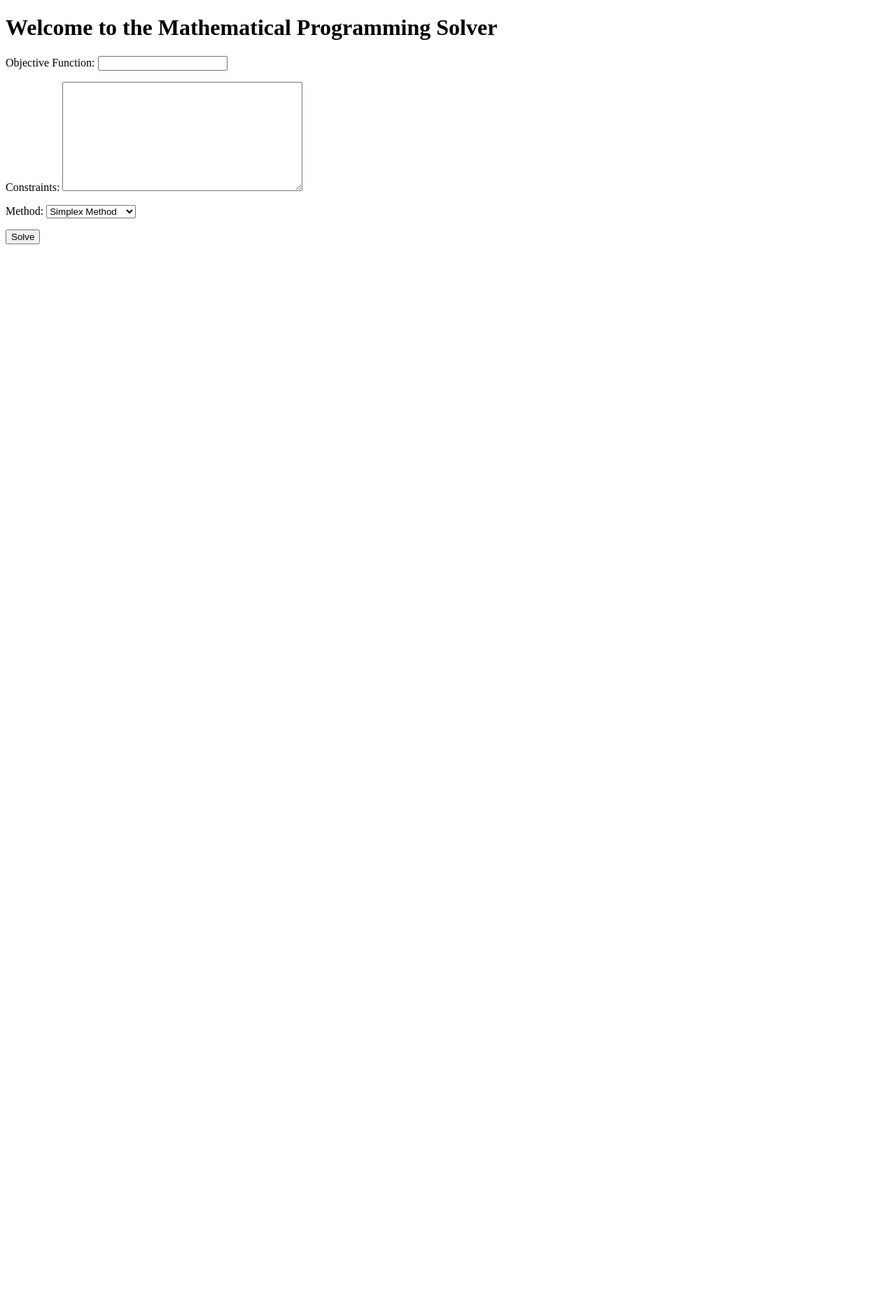
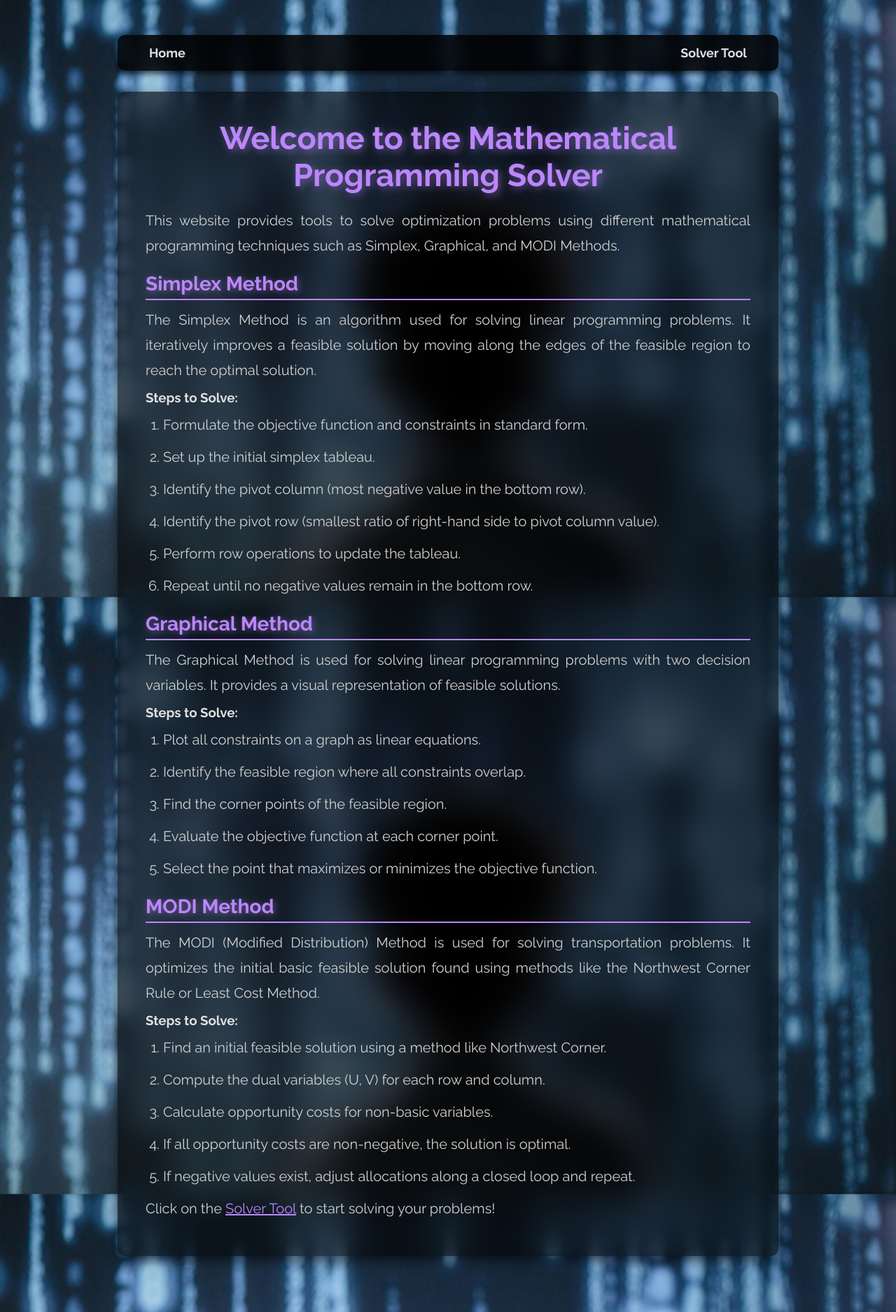
Before and after one commit to Charan545/MP_Project, a Django app: page / in a window 1280 px wide. Shown: the whole page at 70% size. Before the commit the page ends 349 px from the top, so only its background shows below. Run offline with Django 5.2, Linux system fonts and the light colour scheme.

Commit message:
Second Commit

```diff
--- /dev/null
+++ b/mysite/optimization/templates/optimization/home.html
@@ -0,0 +1,148 @@
+<!DOCTYPE html>
+<html lang="en">
+<head>
+    <meta charset="UTF-8">
+    <meta name="viewport" content="width=device-width, initial-scale=1.0">
+    <title>Mathematical Programming</title>
+    <style>
+        @import url('https://fonts.googleapis.com/css2?family=Raleway:wght@300;400;700&display=swap');
+
+        * {
+            margin: 0;
+            padding: 0;
+            box-sizing: border-box;
+        }
+        body {
+            font-family: 'Raleway', sans-serif;
+            background: url('/static/background.jpg') no-repeat center center fixed;
+            background-size: cover;
+            background-color: #0D0D0D;
+            color: #E0E0E0;
+            text-align: center;
+            padding: 50px;
+        }
+        .navbar {
+            display: flex;
+            justify-content: space-between;
+            align-items: center;
+            padding: 15px 30px;
+            background: rgba(0, 0, 0, 0.85);
+            backdrop-filter: blur(12px);
+            width: 80%;
+            margin: 0 auto;
+            border-radius: 10px;
+            box-shadow: 0px 4px 10px rgba(0, 0, 0, 0.7);
+        }
+        .navbar a {
+            color: #E0E0E0;
+            text-decoration: none;
+            font-size: 18px;
+            margin: 0 15px;
+            font-weight: 600;
+            transition: 0.3s;
+        }
+        .navbar a:hover {
+            color: #BB86FC;
+        }
+        .content {
+            width: 80%;
+            margin: 30px auto;
+            background: rgba(0, 0, 0, 0.6);
+            backdrop-filter: blur(25px);
+            padding: 40px;
+            border-radius: 10px;
+            text-align: left;
+            box-shadow: 0 6px 18px rgba(0, 0, 0, 0.6);
+        }
+        h1 {
+            font-size: 45px;
+            font-weight: 700;
+            margin-bottom: 20px;
+            color: #BB86FC;
+            text-align: center;
+            text-shadow: 3px 3px 12px rgba(187, 134, 252, 0.5);
+        }
+        h2 {
+            font-size: 28px;
+            font-weight: 600;
+            margin-top: 20px;
+            color: #BB86FC;
+            border-bottom: 2px solid #BB86FC;
+            padding-bottom: 5px;
+            text-shadow: 2px 2px 10px rgba(187, 134, 252, 0.5);
+        }
+        p, li {
+            font-size: 20px;
+            line-height: 1.8;
+            text-align: justify;
+            margin: 10px 0;
+            color: #D0D0D0;
+        }
+        ol {
+            padding-left: 25px;
+        }
+    </style>
+</head>
+<body>
+    <div class="navbar">
+        <a href="#">Home</a>
+        <a href="/solve">Solver Tool</a>
+    </div>
+    <div class="content">
+        <h1>Welcome to the Mathematical Programming Solver</h1>
+        <p>
+            This website provides tools to solve optimization problems using
+            different mathematical programming techniques such as Simplex, Graphical, and MODI Methods.
+        </p>
+
+        <h2>Simplex Method</h2>
+        <p>
+            The Simplex Method is an algorithm used for solving linear programming problems.
+            It iteratively improves a feasible solution by moving along the edges of the
+            feasible region to reach the optimal solution.
+        </p>
+        <h3>Steps to Solve:</h3>
+        <ol>
+            <li>Formulate the objective function and constraints in standard form.</li>
+            <li>Set up the initial simplex tableau.</li>
+            <li>Identify the pivot column (most negative value in the bottom row).</li>
+            <li>Identify the pivot row (smallest ratio of right-hand side to pivot column value).</li>
+            <li>Perform row operations to update the tableau.</li>
+            <li>Repeat until no negative values remain in the bottom row.</li>
+        </ol>
+
+        <h2>Graphical Method</h2>
+        <p>
+            The Graphical Method is used for solving linear programming problems with
+            two decision variables. It provides a visual representation of feasible solutions.
+        </p>
+        <h3>Steps to Solve:</h3>
+        <ol>
+            <li>Plot all constraints on a graph as linear equations.</li>
+            <li>Identify the feasible region where all constraints overlap.</li>
+            <li>Find the corner points of the feasible region.</li>
+            <li>Evaluate the objective function at each corner point.</li>
+            <li>Select the point that maximizes or minimizes the objective function.</li>
+        </ol>
+
+        <h2>MODI Method</h2>
+        <p>
+            The MODI (Modified Distribution) Method is used for solving transportation problems.
+            It optimizes the initial basic feasible solution found using methods like the
+            Northwest Corner Rule or Least Cost Method.
+        </p>
+        <h3>Steps to Solve:</h3>
+        <ol>
+            <li>Find an initial feasible solution using a method like Northwest Corner.</li>
+            <li>Compute the dual variables (U, V) for each row and column.</li>
+            <li>Calculate opportunity costs for non-basic variables.</li>
+            <li>If all opportunity costs are non-negative, the solution is optimal.</li>
+            <li>If negative values exist, adjust allocations along a closed loop and repeat.</li>
+        </ol>
+
+        <p>
+            Click on the <a href="/solve" style="color:#BB86FC;">Solver Tool</a> to start solving your problems!
+        </p>
+    </div>
+</body>
+</html>
--- a/mysite/optimization/templates/optimization/index.html
+++ b/mysite/optimization/templates/optimization/index.html
@@ -4,13 +4,88 @@
     <meta charset="UTF-8">
     <meta name="viewport" content="width=device-width, initial-scale=1.0">
     <title>Mathematical Programming</title>
+    <style>
+        @import url('https://fonts.googleapis.com/css2?family=Poppins:wght@300;400;600&display=swap');
+
+        * {
+            margin: 0;
+            padding: 0;
+            box-sizing: border-box;
+        }
+        body {
+            font-family: 'Poppins', sans-serif;
+            background: url('/static/background1.jpg') no-repeat center center fixed;
+            background-size: cover;
+            background-color: rgba(0, 0, 0, 0.6); /* Darkened background */
+            display: flex;
+            justify-content: center;
+            align-items: center;
+            height: 100vh;
+            color: white;
+        }
+        .container {
+            background: rgba(0, 0, 0, 0.5); /* Darkened transparent box */
+            padding: 30px;
+            border-radius: 15px;
+            backdrop-filter: blur(15px);
+            text-align: center;
+            box-shadow: 0 6px 15px rgba(0, 0, 0, 0.4);
+            max-width: 500px;
+            width: 90%;
+            position: absolute;
+            top: 50%;
+            left: 50%;
+            transform: translate(-50%, -50%);
+        }
+        h1 {
+            font-size: 28px;
+            font-weight: 600;
+            margin-bottom: 20px;
+            color: #f8f9fa;
+            text-shadow: 2px 2px 10px rgba(0, 0, 0, 0.5);
+        }
+        form {
+            display: flex;
+            flex-direction: column;
+        }
+        input, textarea, select {
+            margin: 10px 0;
+            padding: 12px;
+            border: none;
+            border-radius: 8px;
+            font-size: 16px;
+            background: rgba(255, 255, 255, 0.2);
+            color: white;
+            outline: none;
+        }
+        input::placeholder, textarea::placeholder {
+            color: rgba(255, 255, 255, 0.7);
+        }
+        button {
+            background: linear-gradient(135deg, #007BFF, #0056b3);
+            color: white;
+            cursor: pointer;
+            transition: all 0.3s ease;
+            padding: 12px;
+            border-radius: 8px;
+            font-size: 18px;
+            font-weight: 600;
+            text-transform: uppercase;
+        }
+        button:hover {
+            background: linear-gradient(135deg, #0056b3, #003f7f);
+            transform: scale(1.05);
+        }
+    </style>
 </head>
 <body>
-    <h1>Welcome to the Mathematical Programming Solver</h1>
-    <form method="post" action="/solve/">
-        {% csrf_token %}
-        {{ form.as_p }}
-        <button type="submit">Solve</button>
-    </form>
+    <div class="container">
+        <h1>Mathematical Programming Solver</h1>
+        <form method="post" action="/solve/">
+            {% csrf_token %}
+            {{ form.as_p }}
+            <button type="submit">Solve</button>
+        </form>
+    </div>
 </body>
 </html>
--- a/mysite/optimization/urls.py
+++ b/mysite/optimization/urls.py
@@ -2,6 +2,6 @@ from django.urls import path
 from . import views
 
 urlpatterns = [
-    path('', views.index, name='index'),
+    path('', views.home, name='home'),
     path('solve/', views.solve, name='solve'),
 ]
--- a/mysite/optimization/views.py
+++ b/mysite/optimization/views.py
@@ -5,6 +5,11 @@ import numpy as np
 import matplotlib.pyplot as plt
 import os
 from scipy.optimize import linprog
+from django.shortcuts import render
+
+def home(request):
+    return render(request, 'optimization/home.html')
+
 
 def index(request):
     form = OptimizationForm()
@@ -20,8 +25,12 @@ def solve(request):
 
             if method == 'simplex':
                 solution = solve_simplex(obj_func, constraints)
+            elif method == 'graphical':
+                solution = solve_graphical(obj_func, constraints)
+            elif method == 'modi':
+                solution = solve_modi(obj_func, constraints)
             else:
-                solution = solve_graphical(obj_func, constraints)
+                solution = "Invalid method selected."
 
             return render(request, 'optimization/result.html', {'solution': solution})
     else:
@@ -30,48 +39,34 @@ def solve(request):
 
 def solve_simplex(obj_func, constraints):
     try:
-        # Convert objective function into an array
-        c = np.array([float(x) for x in obj_func.strip().split()])  # Strip spaces
-
+        c = np.array([float(x) for x in obj_func.strip().split()])
         lhs_ineq = []
         rhs_ineq = []
-
-        # Process each constraint
-        for constraint in constraints.strip().split("\n"):  # Split constraints line by line
-            parts = constraint.strip().split("<=")  # Split by '<='
+        for constraint in constraints.strip().split("\n"):
+            parts = constraint.strip().split("<=")
             if len(parts) != 2:
                 return "Error: Invalid constraint format."
-
-            lhs_ineq.append([float(x) for x in parts[0].strip().split()])  # Convert left-hand side to floats
-            rhs_ineq.append(float(parts[1].strip()))  # Convert right-hand side to float
-
-        # Convert to numpy arrays
+            lhs_ineq.append([float(x) for x in parts[0].strip().split()])
+            rhs_ineq.append(float(parts[1].strip()))
         A_ub = np.array(lhs_ineq)
         b_ub = np.array(rhs_ineq)
-
-        # Solve using Simplex Method (negate c for maximization)
         res = linprog(-c, A_ub=A_ub, b_ub=b_ub, method='simplex')
-
-        return f'Optimal Solution: {res.x}, Objective Value: {-res.fun}'  # Negate result for maximization
+        return f'Optimal Solution: {res.x}, Objective Value: {-res.fun}'
     except Exception as e:
         return f'Error: {e}'
 
 def solve_graphical(obj_func, constraints):
     try:
         plt.figure()
-        for constraint in constraints.strip().split("\n"):  # Process each constraint
-            parts = constraint.strip().split("<=")  # Split by '<='
+        for constraint in constraints.strip().split("\n"):
+            parts = constraint.strip().split("<=")
             if len(parts) != 2:
                 return "Error: Invalid constraint format."
-
-            coef = [float(x) for x in parts[0].strip().split()]  # Left-hand side coefficients
-            b = float(parts[1].strip())  # Right-hand side value
-
+            coef = [float(x) for x in parts[0].strip().split()]
+            b = float(parts[1].strip())
             x_vals = np.linspace(0, 10, 100)
-            y_vals = (b - coef[0] * x_vals) / coef[1]  # Compute y values
-
+            y_vals = (b - coef[0] * x_vals) / coef[1]
             plt.plot(x_vals, y_vals, label=constraint)
-
         plt.xlim(0, 10)
         plt.ylim(0, 10)
         plt.xlabel("X-axis")
@@ -79,16 +74,18 @@ def solve_graphical(obj_func, constraints):
         plt.legend()
         plt.title("Graphical Method Solution")
         plt.grid()
-
-        # Ensure static directory exists
         static_dir = os.path.join(os.getcwd(), "static")
         if not os.path.exists(static_dir):
             os.makedirs(static_dir)
-
         graph_path = os.path.join(static_dir, "graph.png")
         plt.savefig(graph_path)
         plt.close()
-
         return '<img src="/static/graph.png" alt="Graphical Solution">'
     except Exception as e:
         return f"Error: {e}"
+
+def solve_modi(obj_func, constraints):
+    try:
+        return "MODI method implementation coming soon."
+    except Exception as e:
+        return f"Error: {e}"
```
Also changed, not shown: mysite/static/background.jpg (added), mysite/static/background1.jpg (added).
